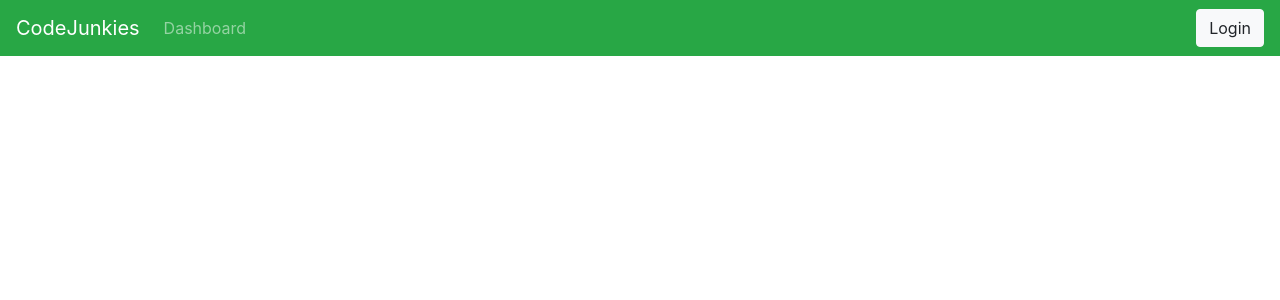
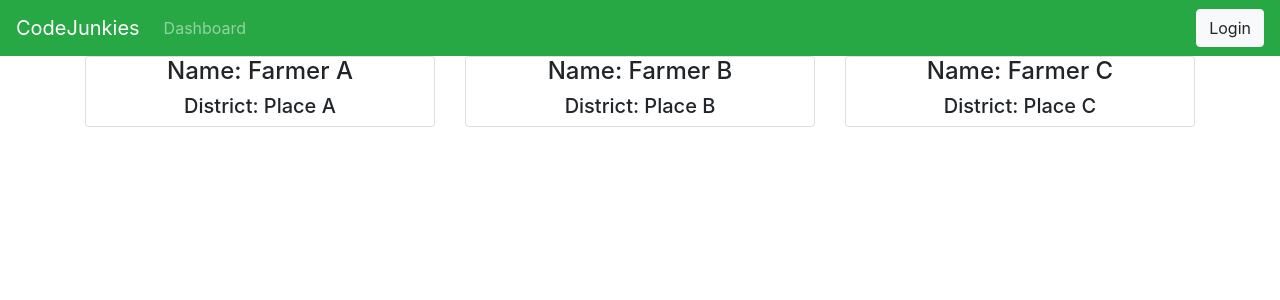
Before and after one commit to rahul-thapa/PK413_CodeJunkies, a React (Create React App) app in the folder client/: page /govdashboard in a window 1280 px wide. Shown: the top 300 px of the page. Built offline with nearby package versions, Linux system fonts and the light colour scheme.

Commit message:
Added gov dashboard prototype

```diff
--- a/client/src/App.js
+++ b/client/src/App.js
@@ -10,6 +10,7 @@ import Govtlogin from "./components/Auth/govtLogin";
 import Farmersignup from "./components/Auth/farmerSignup";
 import Govtsignup from "./components/Auth/govtSignup";
 import Homepage from "./components/Homepage/homepage";
+import GovDash from "./components/GovDashboard/govDashboard";
 
 function App() {
   return (
@@ -23,6 +24,7 @@ function App() {
           <Route path="/govtlogin" component={Govtlogin} />
           <Route path="/farmersignup" component={Farmersignup} />
           <Route path="/govtsignup" component={Govtsignup} />
+          <Route path="/govdashboard" component={GovDash} />
           {/* <Route path="/farmers" component={Farmers} />
           <Route path="/profile" component={Profile} /> */}
         </Switch>
--- a/client/src/components/Dashboard/dashboard.js
+++ b/client/src/components/Dashboard/dashboard.js
@@ -90,7 +90,7 @@ class Dashboard extends Component {
 
         <Row>
           {this.state.recommendation.Output.map((el) => (
-            <Col md={6}>
+            <Col className={cc.graphCol} md={6}>
               <LineGraph
                 recommendedCropList={this.state.recommendation}
                 cropName={el}
--- /dev/null
+++ b/client/src/components/GovDashboard/govDashboard.js
@@ -0,0 +1,43 @@
+import React, { Component } from "react";
+import { Container, Card, Row, Col } from "react-bootstrap";
+
+class GovDash extends Component {
+  state = {
+    farmers: [
+      {
+        name: "Farmer A",
+        district: "Place A",
+      },
+      {
+        name: "Farmer B",
+        district: "Place B",
+      },
+      {
+        name: "Farmer C",
+        district: "Place C",
+      },
+    ],
+  };
+  render() {
+    return (
+      <Container>
+        <div>
+          <Row>
+            {this.state.farmers.map((el, ind) => {
+              return (
+                <Col md={4}>
+                  <Card key={ind}>
+                    <h4>Name: {el.name}</h4>
+                    <h5>District: {el.district}</h5>
+                  </Card>
+                </Col>
+              );
+            })}
+          </Row>
+        </div>
+      </Container>
+    );
+  }
+}
+
+export default GovDash;
```
